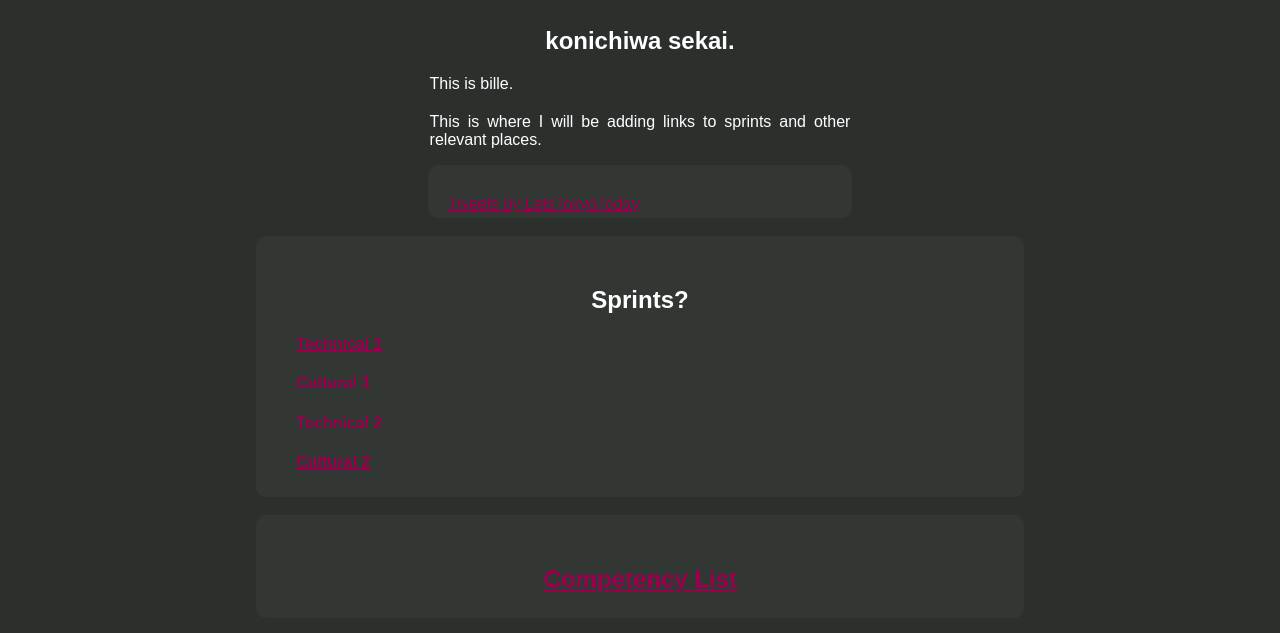
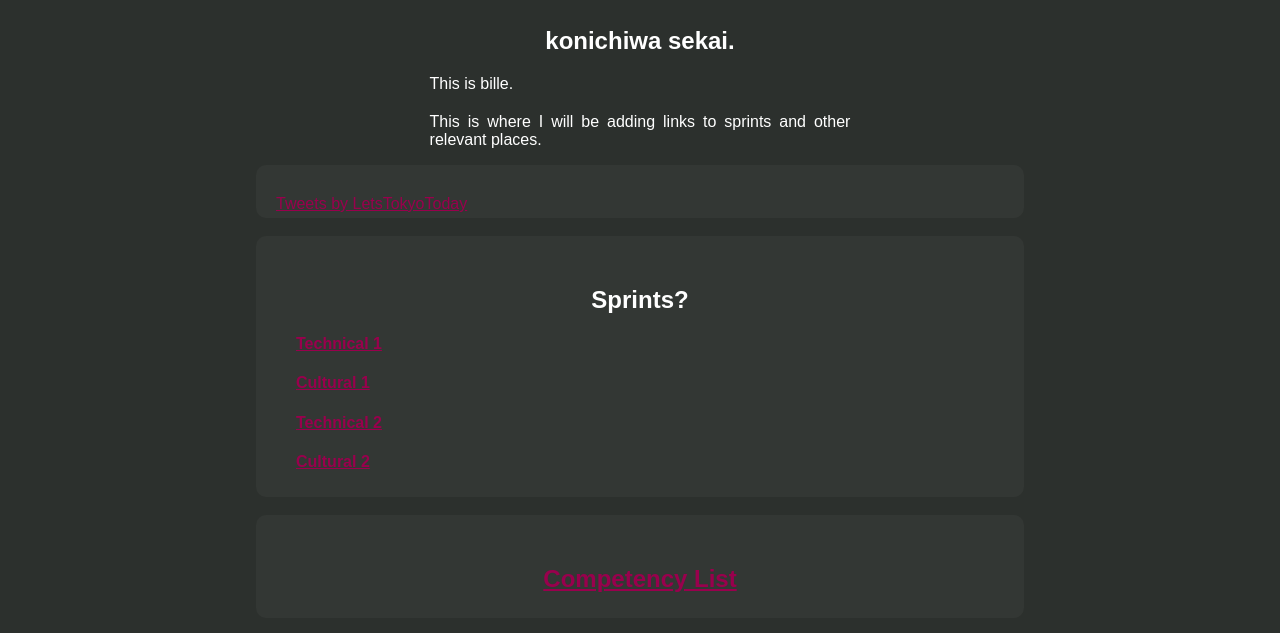
Before and after one commit to billiebambina/billiebambina.github.io, a plain HTML site: page index.html in a window 1280 px wide. Shown: the part 167-800 px from the top of the page. Drawn offline with Linux system fonts and the light colour scheme; a script that the page names is missing.

Commit message:
changed twitter box

```diff
--- a/index.html
+++ b/index.html
@@ -22,7 +22,7 @@
           <p>This is where I will be adding links to sprints and other relevant places.</p>
     </div>
 
-    <div class="box2 box3">
+    <div class="box2">
         <a class="twitter-timeline" data-lang="en-NZ" data-width="350" data-height="225" data-theme="dark" data-link-color="#E81C4F" href="https://twitter.com/LetsTokyoToday?ref_src=twsrc%5Etfw">Tweets by LetsTokyoToday</a> <script async src="https://platform.twitter.com/widgets.js" charset="utf-8"></script>
     </div>
 <br>
```
